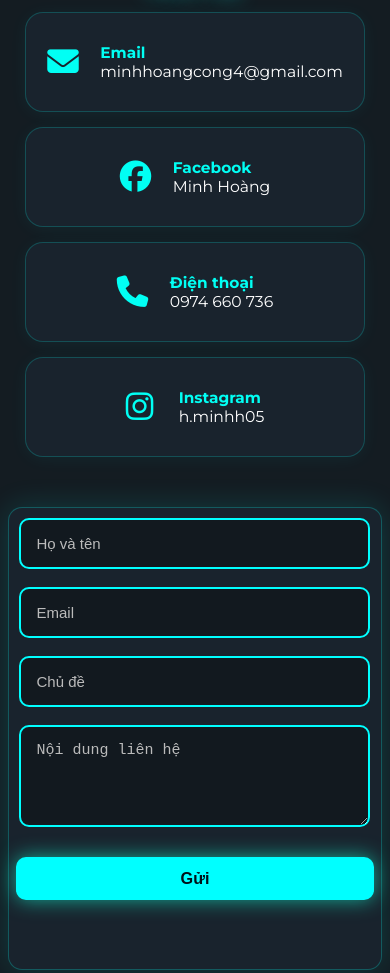
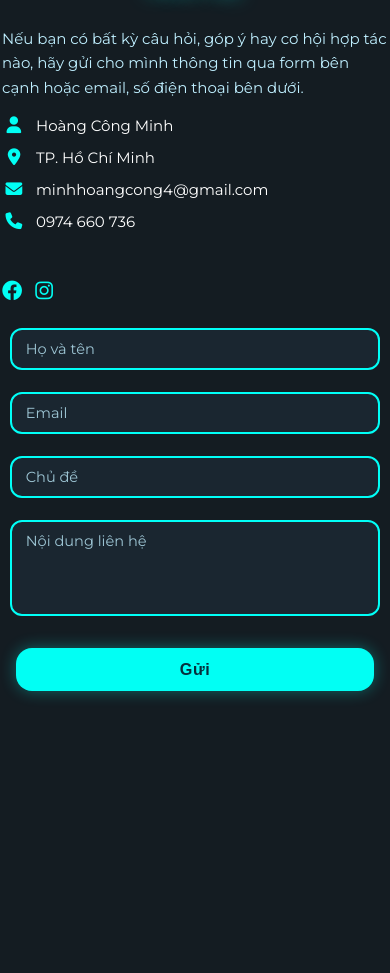
Before and after one commit to minhhoang0112/Portfolio, a plain HTML site: page index.html in a window 390 px wide. Shown: the part 5713-6686 px from the top of the page. After the commit the page ends 6506 px from the top, so only its background shows below. Drawn offline with Linux system fonts and the light colour scheme; animation ran at ten frames a second.

Commit message:
fix Contact

```diff
--- a/css/style.css
+++ b/css/style.css
@@ -512,8 +512,7 @@ html {
 .project-item p {
   line-height: 1.7;
 }
-
-/* Contact section */
+/* Contact section
 .contact-container {
   display: flex;
   flex-direction: column;
@@ -590,9 +589,9 @@ html {
 .contact-form {
   display: flex;
   flex-direction: column;
-  gap: 18px; /* Tăng gap cho form */
+  gap: 18px;
   width: 100%;
-  max-width: 600px; /* Tăng max-width cho form */
+  max-width: 600px;
   margin: 0 auto;
   padding: 30px;
   background: var(--bg-dark);
@@ -602,12 +601,12 @@ html {
 }
 .contact-form input,
 .contact-form textarea {
-  width: calc(100% - 30px); /* Tính toán lại width */
+  width: calc(100% - 30px);
   padding: 15px 15px;
   font-size: 1.1rem;
   border-radius: 10px;
   border: 2px solid #0ff;
-  background: #12191f; /* Màu nền input */
+  background: #12191f;
   color: #fff;
 }
 .contact-form input::placeholder,
@@ -653,7 +652,7 @@ html {
   font-size: 1.1rem;
   font-weight: 500;
 }
-
+ */
 /* Floating Action Button */
 .fab {
   position: fixed;
@@ -1271,3 +1270,197 @@ html {
     padding: 10px 10px 10px 16px;
   }
 }
+/*sửa liên hệ */
+/* LAYOUT GRID CONTACT */
+.contact-grid {
+  display: grid;
+  grid-template-columns: 1.1fr 1.4fr;
+  gap: 50px;
+  width: 100%;
+  max-width: 1200px;
+  margin: 0 auto 0 auto;
+  align-items: start;
+  padding: 32px 0 48px 0;
+}
+
+.contact-left {
+  display: flex;
+  flex-direction: column;
+  justify-content: flex-start;
+  padding-left: 12px;
+  min-width: 250px;
+}
+
+.contact-desc {
+  font-size: 1.16rem;
+  color: #bfefff;
+  margin-bottom: 34px;
+  line-height: 1.65;
+}
+
+.contact-info-list {
+  list-style: none;
+  padding: 0;
+  margin: 0 0 24px 0;
+}
+.contact-info-list li {
+  display: flex;
+  align-items: center;
+  font-size: 1.12rem;
+  margin-bottom: 20px;
+  color: #fff;
+  gap: 18px;
+}
+.contact-info-list li i {
+  color: var(--color-accent, #01fff4);
+  font-size: 1.4rem;
+  width: 32px;
+  text-align: center;
+}
+
+.contact-socials {
+  display: flex;
+  gap: 24px;
+  margin-top: 22px;
+}
+.contact-socials a {
+  color: var(--color-accent, #01fff4);
+  font-size: 2rem;
+  transition: color 0.2s, transform 0.2s;
+}
+.contact-socials a:hover {
+  color: #fff;
+  transform: scale(1.15) translateY(-2px);
+}
+
+/* FORM CONTACT */
+.contact-form {
+  display: flex;
+  flex-direction: column;
+  gap: 22px;
+  width: 100%;
+  max-width: 550px;
+  background: transparent;
+  padding: 0;
+  margin: 0 auto;
+  border: none;
+  box-shadow: none;
+}
+
+.contact-form input,
+.contact-form textarea {
+  width: 100%;
+  padding: 16px 20px;
+  border-radius: 12px;
+  font-size: 1.1rem;
+  color: #fff;
+  background: #1a2630;
+  border: 2px solid #00fff7;
+  margin-bottom: 0;
+  box-sizing: border-box;
+  transition: border-color 0.2s, box-shadow 0.2s;
+  font-family: inherit;
+  resize: none;
+}
+
+.contact-form input::placeholder,
+.contact-form textarea::placeholder {
+  color: #bfefffcc;
+}
+
+.contact-form input:focus,
+.contact-form textarea:focus {
+  border-color: var(--color-accent, #01fff4);
+  outline: none;
+  box-shadow: 0 0 12px #01fff455;
+}
+
+.contact-form button {
+  padding: 15px 0;
+  border-radius: 28px;
+  font-size: 1.25rem;
+  background: var(--color-accent, #01fff4);
+  color: #062e3b;
+  font-weight: 700;
+  border: none;
+  margin-top: 10px;
+  transition: background 0.2s, color 0.2s, transform 0.17s;
+  cursor: pointer;
+  box-shadow: 0 0 16px #01fff455;
+  letter-spacing: 0.5px;
+}
+.contact-form button:hover {
+  background: #00bfae;
+  color: #fff;
+  transform: translateY(-3px) scale(1.04);
+}
+
+.form-message {
+  color: var(--color-accent, #01fff4);
+  text-align: center;
+  font-size: 1.1rem;
+  font-weight: 500;
+  margin-top: 5px;
+  min-height: 1.4em;
+}
+
+/* RESPONSIVE */
+@media (max-width: 980px) {
+  .contact-grid {
+    grid-template-columns: 1fr;
+    gap: 28px;
+    padding: 18px 0 35px 0;
+  }
+  .contact-form {
+    max-width: 97vw;
+  }
+  .contact-left {
+    padding-left: 0;
+    margin-bottom: 8px;
+  }
+}
+@media (max-width: 600px) {
+  .contact-grid {
+    grid-template-columns: 1fr;
+    gap: 17px;
+    padding: 0;
+    max-width: 99vw;
+  }
+  .contact-left {
+    min-width: unset;
+  }
+  .contact-desc {
+    font-size: 1rem;
+    margin-bottom: 15px;
+  }
+  .contact-info-list li {
+    font-size: 1rem;
+    margin-bottom: 13px;
+    gap: 10px;
+  }
+  .contact-info-list li i {
+    font-size: 1.12rem;
+    width: 24px;
+  }
+  .contact-socials {
+    gap: 13px;
+    margin-top: 10px;
+  }
+  .contact-socials a {
+    font-size: 1.35rem;
+  }
+  .contact-form {
+    padding: 0;
+    max-width: 99vw;
+  }
+  .contact-form input,
+  .contact-form textarea {
+    font-size: 0.97rem;
+    padding: 10px 14px;
+  }
+  .contact-form button {
+    font-size: 1.08rem;
+    padding: 12px 0;
+    border-radius: 16px;
+  }
+}
--- a/index.html
+++ b/index.html
@@ -9,6 +9,11 @@
       rel="stylesheet"
       href="https://cdnjs.cloudflare.com/ajax/libs/font-awesome/6.5.0/css/all.min.css"
     />
+    <link
+      rel="stylesheet"
+      href="https://cdnjs.cloudflare.com/ajax/libs/font-awesome/6.4.2/css/all.min.css"
+    />
+
     <link
       href="https://fonts.googleapis.com/css2?family=Montserrat:wght@300;400;500;600;700;800;900&display=swap"
       rel="stylesheet"
@@ -832,7 +837,7 @@
         </div>
       </section>
 
-      <!-- CONTACT -->
+      <!-- CONTACT SECTION -->
       <section class="section contact-section" id="contact">
         <h2 class="section-title fade-in-left">
           <span class="lang-vi">Liên hệ</span>
@@ -840,70 +845,68 @@
           <span class="lang-zh" style="display: none">联系</span>
           <span class="lang-th" style="display: none">ติดต่อ</span>
         </h2>
-        <div class="contact-container fade-in-up">
-          <div class="contact-info-row">
-            <a class="contact-item" href="mailto:minhhoangcong4@gmail.com">
+        <div class="contact-grid">
+          <!-- Thông tin liên hệ bên trái -->
+          <div class="contact-left">
+            <p class="contact-desc lang-vi">
+              Nếu bạn có bất kỳ câu hỏi, góp ý hay cơ hội hợp tác nào, hãy gửi
+              cho mình thông tin qua form bên cạnh hoặc email, số điện thoại bên
+              dưới.
+            </p>
+            <p class="contact-desc lang-en" style="display: none">
+              If you have any questions, suggestions, or collaboration
+              opportunities,<br />
+              feel free to send me your info via the form or contact me below!
+            </p>
+            <p class="contact-desc lang-zh" style="display: none">
+              如有任何问题、建议或合作机会，欢迎通过表单或以下联系方式联系我！
+            </p>
+            <p class="contact-desc lang-th" style="display: none">
+              หากคุณมีคำถาม ข้อเสนอแนะ หรือโอกาสในการร่วมงาน<br />
+              สามารถติดต่อผ่านฟอร์มหรือข้อมูลด้านล่างได้เลย!
+            </p>
+            <ul class="contact-info-list">
+              <li>
+                <i class="fa-solid fa-user"></i>
+                <span>Hoàng Công Minh</span>
+              </li>
+              <li>
+                <i class="fa-solid fa-location-dot"></i>
+                <span class="lang-vi">TP. Hồ Chí Minh</span>
+                <span class="lang-en" style="display: none"
+                  >Ho Chi Minh City</span
+                >
+                <span class="lang-zh" style="display: none">胡志明市</span>
+                <span class="lang-th" style="display: none"
+                  >โฮจิมินห์ซิตี้</span
+                >
+              </li>
+              <li>
                 <i class="fa-solid fa-envelope"></i>
-              <div>
-                <div class="contact-label">
-                  <span class="lang-vi">Email</span>
-                  <span class="lang-en" style="display: none">Email</span>
-                  <span class="lang-zh" style="display: none">邮箱</span>
-                  <span class="lang-th" style="display: none">อีเมล</span>
-                </div>
-                <div class="contact-value">minhhoangcong4@gmail.com</div>
-              </div>
-            </a>
+                <span>minhhoangcong4@gmail.com</span>
+              </li>
+              <li>
+                <i class="fa-solid fa-phone"></i>
+                <span>0974 660 736</span>
+              </li>
+            </ul>
+            <div class="contact-socials">
               <a
-              class="contact-item"
                 href="https://facebook.com/minh.hoang.01122005"
                 target="_blank"
-            >
-              <i class="fa-brands fa-facebook"></i>
-              <div>
-                <div class="contact-label">
-                  <span class="lang-vi">Facebook</span>
-                  <span class="lang-en" style="display: none">Facebook</span>
-                  <span class="lang-zh" style="display: none">脸书</span>
-                  <span class="lang-th" style="display: none">เฟซบุ๊ก</span>
-                </div>
-                <div class="contact-value">Minh Hoàng</div>
-              </div>
-            </a>
-            <a class="contact-item" href="tel:0974660736">
-              <i class="fa-solid fa-phone"></i>
-              <div>
-                <div class="contact-label">
-                  <span class="lang-vi">Điện thoại</span>
-                  <span class="lang-en" style="display: none">Phone</span>
-                  <span class="lang-zh" style="display: none">电话</span>
-                  <span class="lang-th" style="display: none">โทรศัพท์</span>
-                </div>
-                <div class="contact-value">0974 660 736</div>
-              </div>
-            </a>
+                title="Facebook"
+                ><i class="fa-brands fa-facebook"></i
+              ></a>
               <a
-              class="contact-item"
                 href="https://instagram.com/h.minhh05"
                 target="_blank"
-            >
-              <i class="fa-brands fa-instagram"></i>
-              <div>
-                <div class="contact-label">
-                  <span class="lang-vi">Instagram</span>
-                  <span class="lang-en" style="display: none">Instagram</span>
-                  <span class="lang-zh" style="display: none">Instagram</span>
-                  <span class="lang-th" style="display: none">อินสตาแกรม</span>
+                title="Instagram"
+                ><i class="fa-brands fa-instagram"></i
+              ></a>
             </div>
-                <div class="contact-value">h.minhh05</div>
           </div>
-            </a>
-          </div>
-          <form
-            class="contact-form fade-in-up"
-            id="contactForm"
-            autocomplete="off"
-          >
+          <!-- Form liên hệ bên phải -->
+          <form class="contact-form" id="contactForm" autocomplete="off">
             <input
               type="text"
               id="nameInput"
```
Lines whose indentation alone changed are shown as unchanged.
